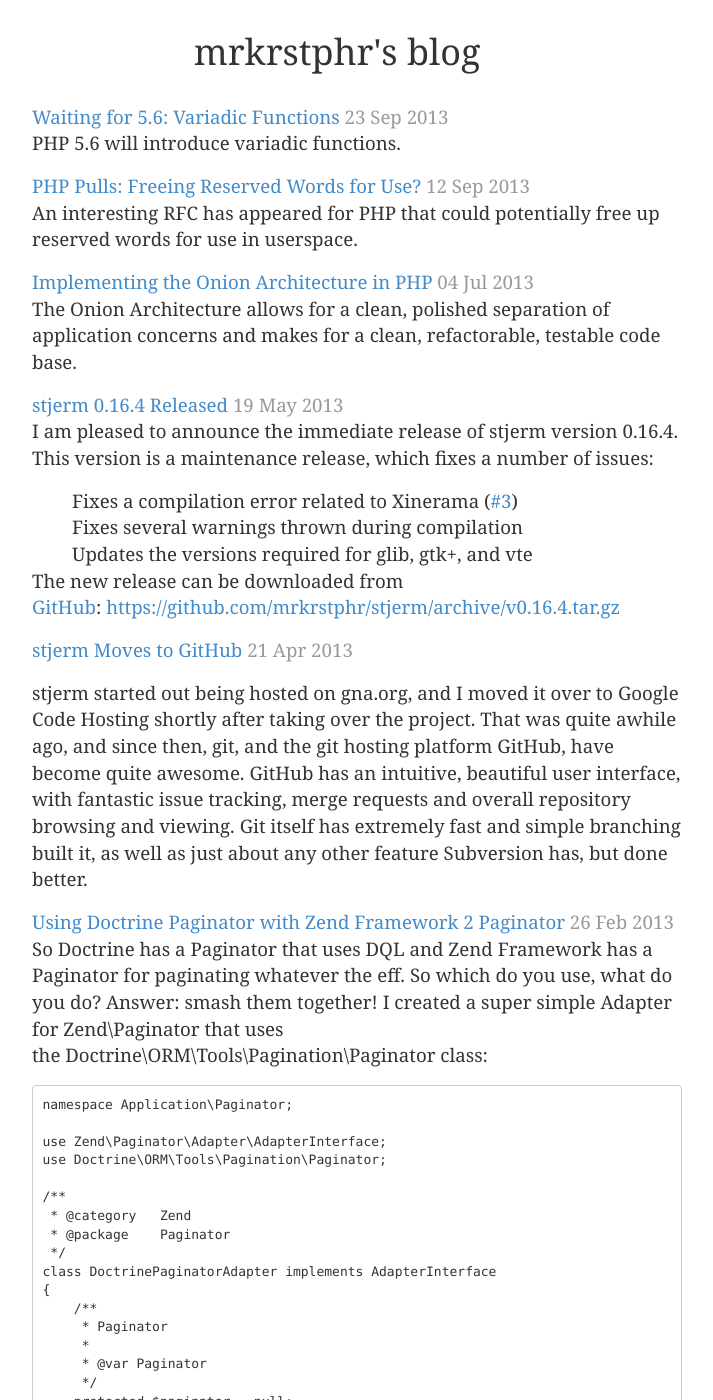
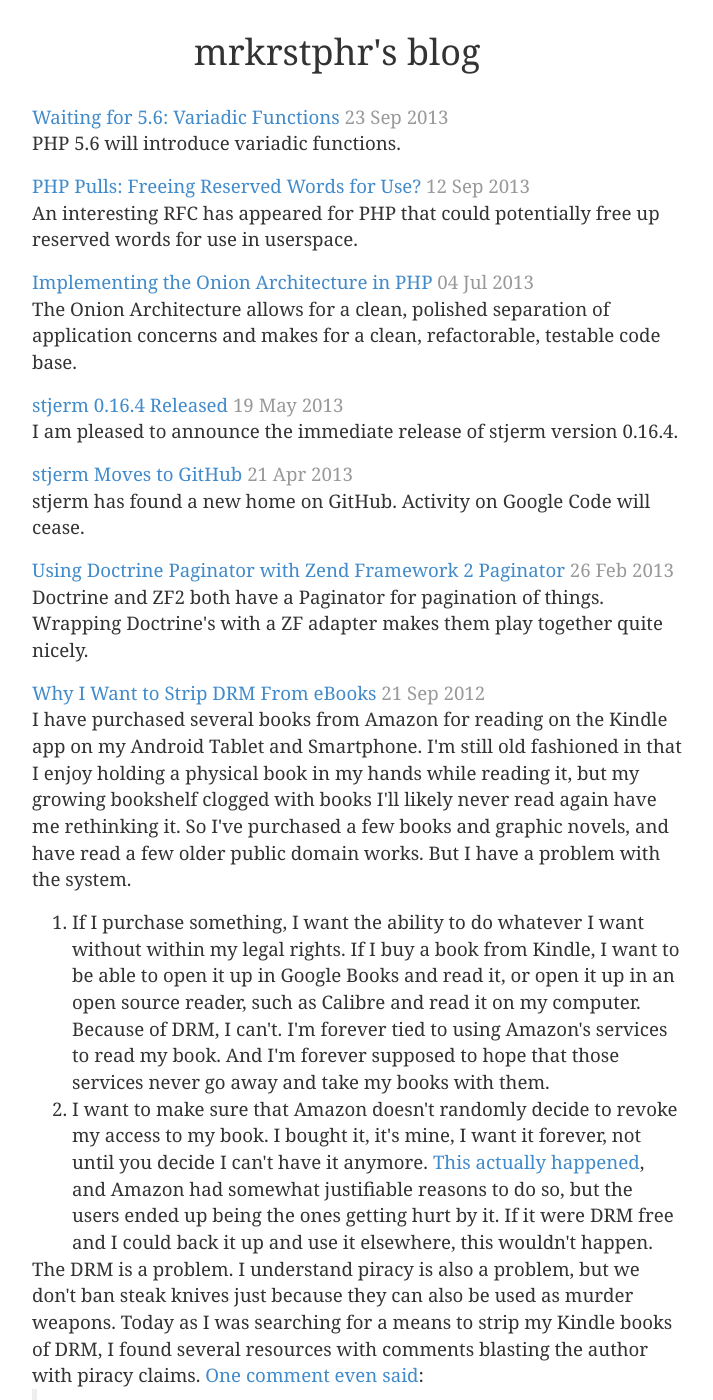
Before and after one commit to mrkrstphr/mrkrstphr.github.io, a Jekyll site: the page built from index.html, in a window 1280 px wide and 1400 px high. Shown: the whole window, without its empty margins (303-1016 px from the left). Built offline with Jekyll 4.4.1, drawn with Linux system fonts in a browser that asks for light colours; Markdown is read by kramdown in place of the engine named in the settings; some of the changed text lies outside the part shown.

Commit message:
article markdown conversion

```diff
--- a/_posts/2013-02-26-using-doctrine-paginator-with-zend-framework-2-paginator.html
+++ b/_posts/2013-02-26-using-doctrine-paginator-with-zend-framework-2-paginator.md
@@ -1,6 +1,8 @@
 ---
 layout: post
 title: Using Doctrine Paginator with Zend Framework 2 Paginator
+excerpt: Doctrine and ZF2 both have a Paginator for pagination of things. Wrapping Doctrine's with a ZF adapter makes
+    them play together quite nicely.
 categories:
 - Programming
 tags:
@@ -12,27 +14,14 @@
 status: publish
 type: post
 published: true
-meta:
-  _jd_wp_twitter: a:1:{i:0;s:78:"Using Doctrine Paginator with Zend Framework 2 Paginator
-    - http://goo.gl/nPXux";}
-  _wp_jd_target: ''
-  _wp_jd_url: ''
-  _wp_jd_yourls: ''
-  _wp_jd_wp: ''
-  _wp_jd_bitly: ''
-  _wp_jd_clig: ''
-  _jd_twitter: ''
-  _jd_tweet_this: 'yes'
-  _jd_post_meta_fixed: 'true'
-  _edit_last: '2'
-  _syntaxhighlighter_encoded: '1'
-  _wp_jd_goo: http://goo.gl/nPXux
 ---
-So Doctrine has a Paginator that uses DQL and Zend Framework has a Paginator for paginating whatever the eff. So which do you use, what do you do? Answer: smash them together!
+So Doctrine has a Paginator that uses DQL and Zend Framework has a Paginator for paginating whatever the eff. So
+which do you use, what do you do? Answer: smash them together!
 
-I created a super simple Adapter for Zend\Paginator that uses the Doctrine\ORM\Tools\Pagination\Paginator class:
+I created a super simple Adapter for `Zend\Paginator` that uses the `Doctrine\ORM\Tools\Pagination\Paginator` class:
 
-<pre class="prettyprint language-php">
+{% highlight php %}<?php
+
 namespace Application\Paginator;
 
 use Zend\Paginator\Adapter\AdapterInterface;
@@ -91,11 +80,11 @@
         return $this->count;
     }
 }
-</pre>
+{% endhighlight %}
 
-Now I have a method in my Repository that gives me a Doctrine\ORM\Tools\Pagination\Paginator:
+Now I have a method in my Repository that gives me a `Doctrine\ORM\Tools\Pagination\Paginator`:
 
-<pre class="prettyprint language-php">
+{% highlight php startinline %}
 /**
  * @param int $offset
  * @param int $limit
@@ -114,11 +103,12 @@
 
     return $paginator;
 }
-</pre>
+{% endhighlight %}
 
-Finally, in my controller, I call this method, pass it off to my DoctrinePaginatorAdapter, then hand that off to Zend\Paginator. Boom!
+Finally, in my controller, I call this method, pass it off to my `DoctrinePaginatorAdapter`, then hand that off
+to `Zend\Paginator`. Boom!
 
-<pre class="prettyprint language-php">
+{% highlight php startinline %}
 /**
  *
  */
@@ -138,6 +128,7 @@
         'paginator' => $paginator
     );
 }
-</pre>
+{% endhighlight %}
 
-And just like that, I have pagination marrying Zend Framework and Doctrine's pagination wizardry. So simple, even a caveman could do it!
+And just like that, I have pagination marrying Zend Framework and Doctrine's pagination wizardry. So simple,
+even a caveman could do it!<sup>TM</sup>
--- a/_posts/2013-04-21-stjerm-moves-to-github.md
+++ b/_posts/2013-04-21-stjerm-moves-to-github.md
@@ -1,6 +1,7 @@
 ---
 layout: post
 title: stjerm Moves to GitHub
+excerpt: stjerm has found a new home on GitHub. Activity on Google Code will cease.
 categories:
 - Programming
 tags:
--- a/_posts/2013-05-19-stjerm-0-16-4-released.html
+++ /dev/null
@@ -1,27 +0,0 @@
----
-layout: post
-title: stjerm 0.16.4 Released
-categories:
-- Programming
-tags:
-- releases
-- stjerm
-status: publish
-type: post
-published: true
-meta:
-  _wp_jd_target: http://leftofreality.net/2013/05/19/stjerm-0-16-4-released/
-  _wp_jd_goo: http://goo.gl/v0nFu
-  _edit_last: '2'
-  _jd_tweet_this: 'yes'
-  _jd_wp_twitter: a:1:{i:0;s:44:"stjerm 0.16.4 Released - http://goo.gl/v0nFu";}
----
-I am pleased to announce the immediate release of stjerm version 0.16.4. This version is a maintenance release, which fixes a number of issues:
-<ul>
-	<li><span style="line-height: 13px;">Fixes a compilation error related to Xinerama (<a href="https://github.com/mrkrstphr/stjerm/issues/3" target="_blank">#3</a>)</span></li>
-	<li>Fixes several warnings thrown during compilation</li>
-	<li>Updates the versions required for glib, gtk+, and vte</li>
-</ul>
-The new release can be downloaded from <a href="https://github.com/mrkrstphr/stjerm" target="_blank">GitHub</a>: <a href="https://github.com/mrkrstphr/stjerm/archive/v0.16.4.tar.gz" target="_blank">https://github.com/mrkrstphr/stjerm/archive/v0.16.4.tar.gz</a>
-
-&nbsp;
```
Also changed, not shown: _posts/2013-05-19-stjerm-0-16-4-released.md (added, +22 -0 lines).
